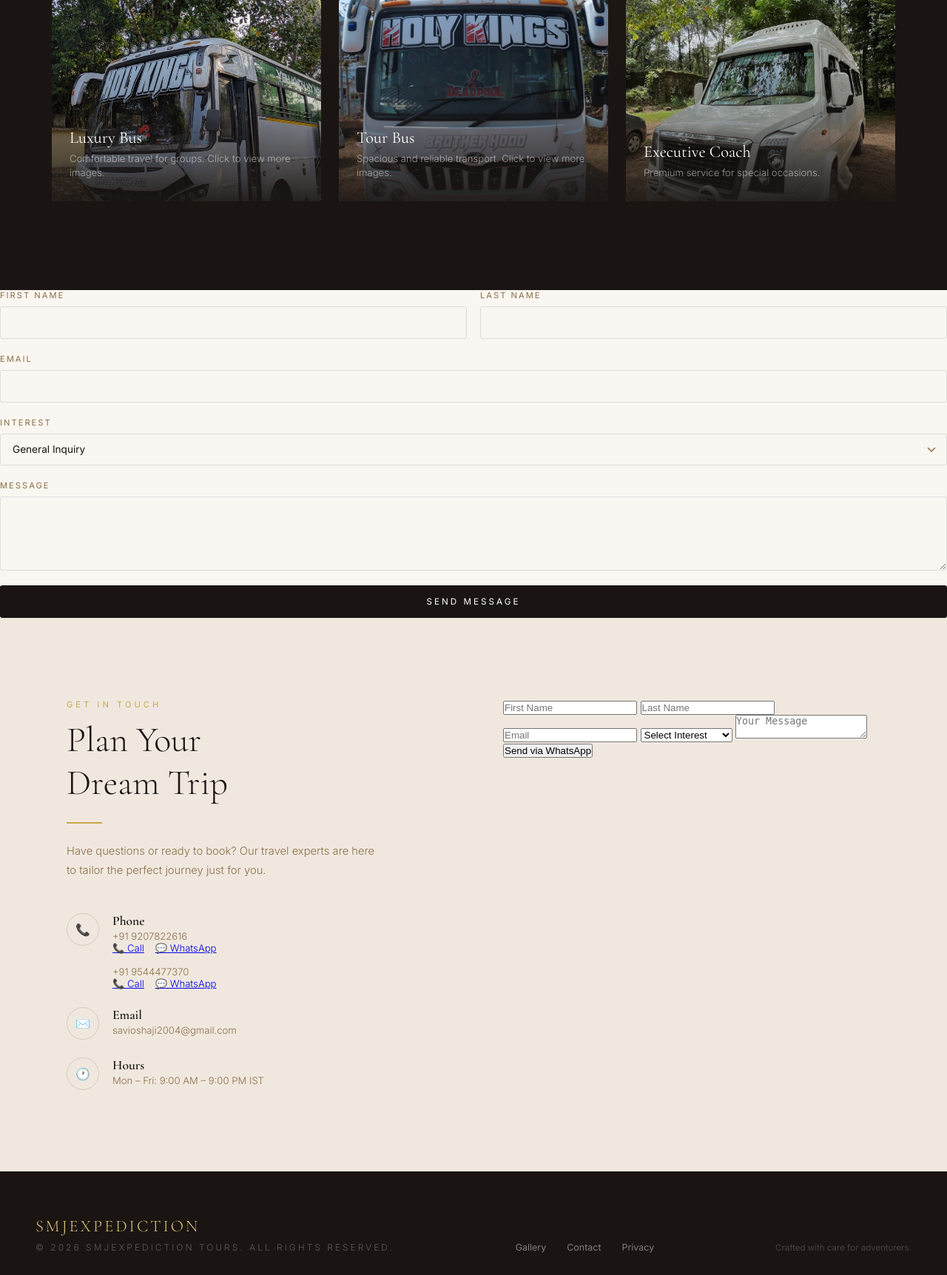
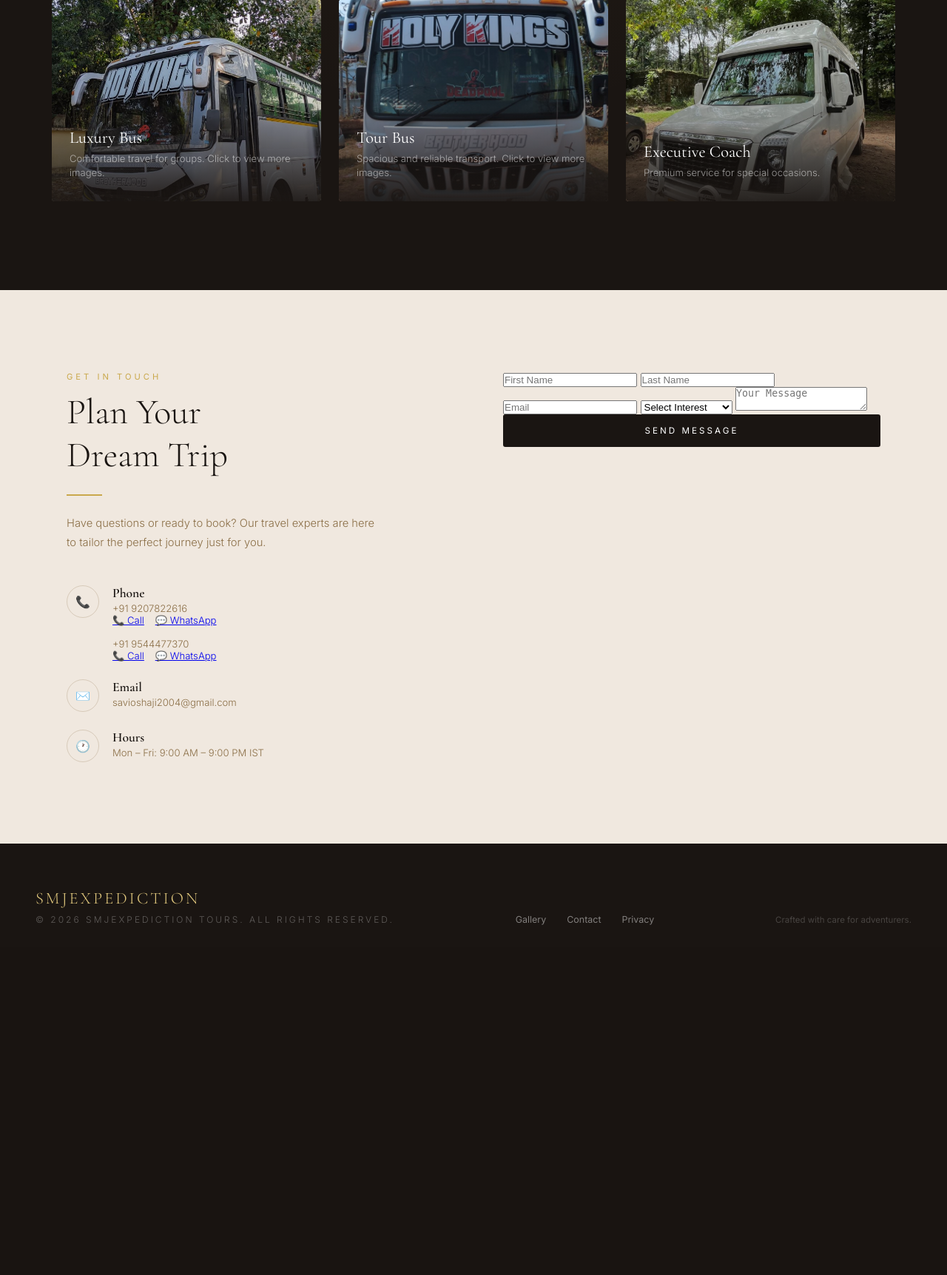
Before and after one commit to vyshak0/TOUR-PACKAGE, a Python web app: template templates/index.html in a window 1280 px wide. Shown: the part 1939-3662 px from the top of the page at 74% size. After the commit the page ends 3189 px from the top, so only its background shows below. Run offline with Jinja, Linux system fonts and the light colour scheme; the template is opened without the code that fills it, so the values that code supplies are empty.

Commit message:
updated email

```diff
--- a/templates/index.html
+++ b/templates/index.html
@@ -586,47 +586,6 @@
   </div>
 </section>
 
-<form action="https://formsubmit.co/vyshakhvinod8@gmail.com" method="POST">
-
-  <div class="form-row">
-    <div class="form-group">
-      <label>First Name</label>
-      <input type="text" name="first_name" required>
-    </div>
-
-    <div class="form-group">
-      <label>Last Name</label>
-      <input type="text" name="last_name" required>
-    </div>
-  </div>
-
-  <div class="form-group">
-    <label>Email</label>
-    <input type="email" name="email" required>
-  </div>
-
-  <div class="form-group">
-    <label>Interest</label>
-    <select name="interest" required>
-      <option value="General Inquiry">General Inquiry</option>
-      <option value="Book a Tour">Book a Tour</option>
-      <option value="Custom Package">Custom Package</option>
-    </select>
-  </div>
-
-  <div class="form-group">
-    <label>Message</label>
-    <textarea name="message" required></textarea>
-  </div>
-
-  <input type="hidden" name="_subject" value="New SMJ Expedition Enquiry">
-  <input type="hidden" name="_captcha" value="false">
-
-  <button type="submit" class="btn-submit">Send Message</button>
-
-</form>
-
-
 <!-- CONTACT -->
 <section class="contact" id="contact">
   <div class="contact-inner">
@@ -683,21 +642,25 @@
         </div>
       </div>
     </div>
-<form id="contact-form">
-  <input type="text" id="first_name" placeholder="First Name" required>
-  <input type="text" id="last_name" placeholder="Last Name" required>
-  <input type="email" id="email" placeholder="Email" required>
+<form id="contact-form" action="https://formsubmit.co/vyshakhvinod8@gmail.com" method="POST">
+  <input type="text" id="first_name" name="first_name" placeholder="First Name" required>
+  <input type="text" id="last_name" name="last_name" placeholder="Last Name" required>
+  <input type="email" id="email" name="email" placeholder="Email" required>
 
-  <select id="interest" required>
+  <select id="interest" name="interest" required>
     <option value="">Select Interest</option>
     <option value="General Inquiry">General Inquiry</option>
     <option value="Book a Tour">Book a Tour</option>
     <option value="Custom Package">Custom Package</option>
   </select>
 
-  <textarea id="message" placeholder="Your Message" required></textarea>
+  <textarea id="message" name="message" placeholder="Your Message" required></textarea>
 
-  <button type="submit">Send via WhatsApp</button>
+  <input type="hidden" name="_subject" value="New SMJ Expedition Enquiry">
+  <input type="hidden" name="_captcha" value="false">
+
+  <button type="submit" class="btn-submit">Send Message</button>
+  <div id="form-status"></div>
 </form>
 
 </section> <!-- End contact section -->
```
